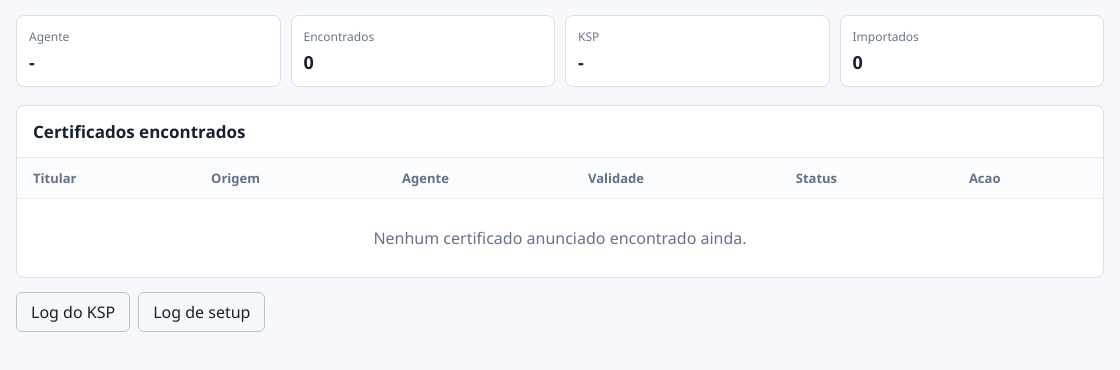
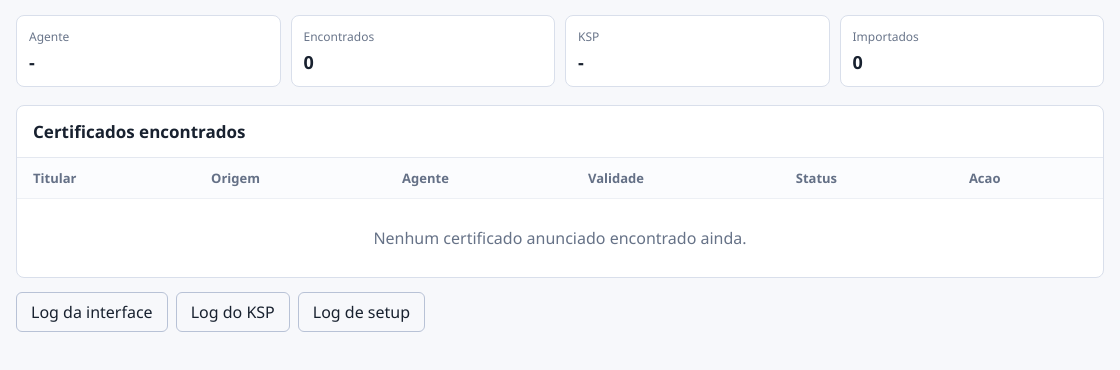
Before and after one commit to madiaznx/remote-a3, an Electron app: page ui/index.html in a window 1120 px wide. Shown: the part 86-456 px from the top of the page. Drawn offline with Linux system fonts and the light colour scheme; no server answers.

```diff
--- a/ui/index.html
+++ b/ui/index.html
@@ -62,6 +62,7 @@
       </section>
 
       <section class="logs">
+        <button class="link-button" id="openUiLog" type="button">Log da interface</button>
         <button class="link-button" id="openKspLog" type="button">Log do KSP</button>
         <button class="link-button" id="openSetupLog" type="button">Log de setup</button>
       </section>
```
